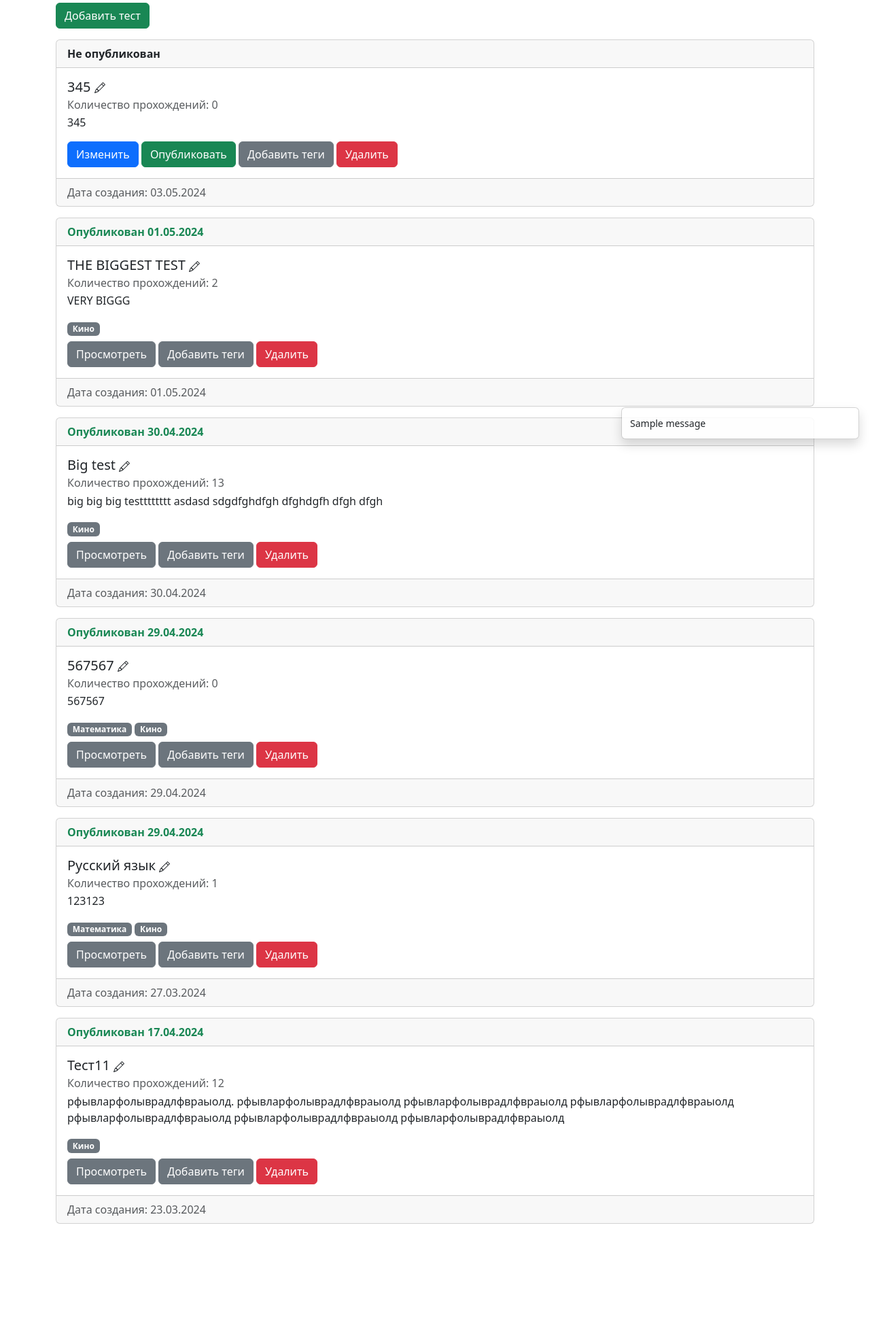
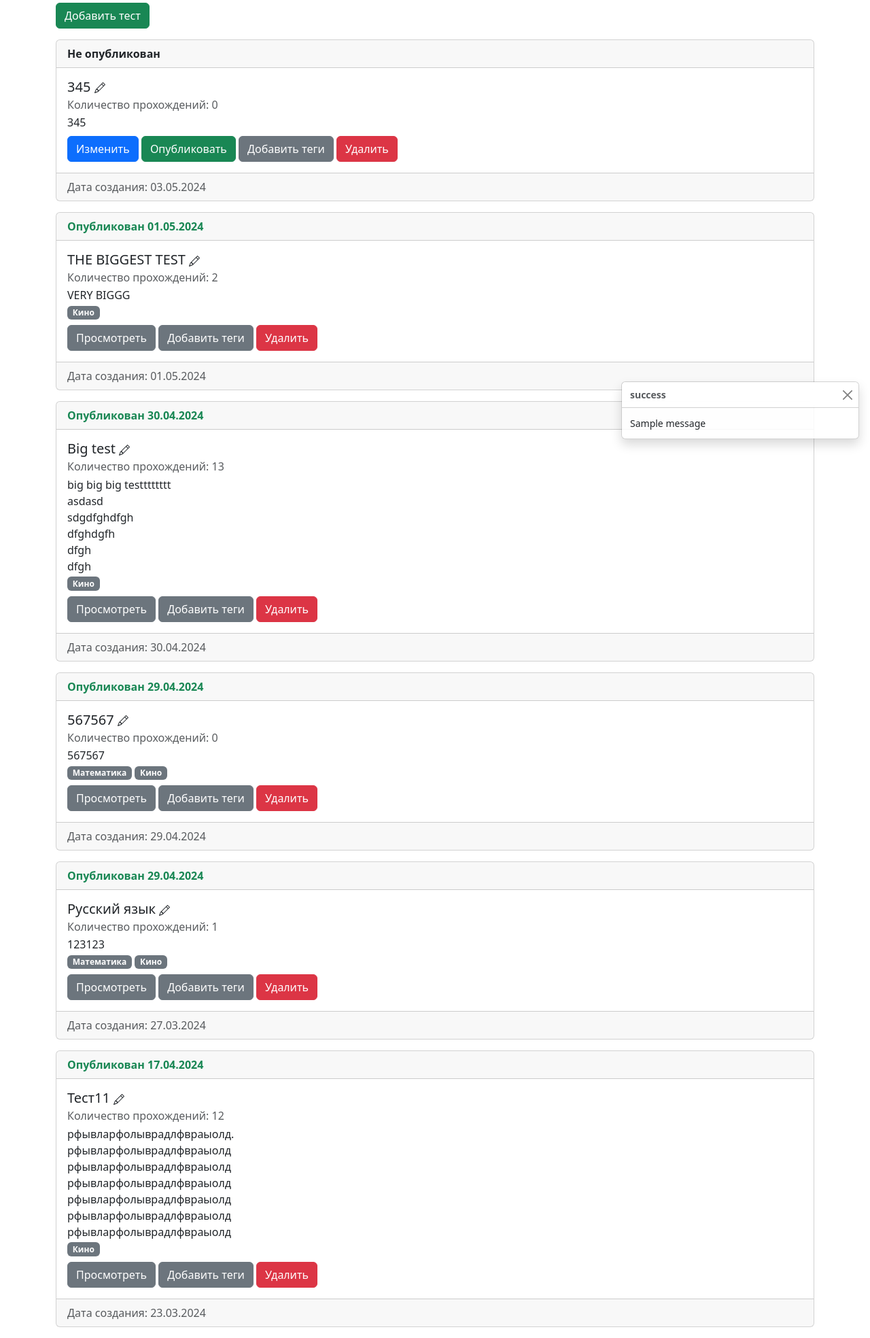
Before and after one commit to WebWat/QuizApp, a Django app: page /profile in a window 1280 px wide. Shown: the part 138-2106 px from the top of the page at 68% size. Before the commit the page ends 1938 px from the top, so only its background shows below. Run offline with Django 5.2, Linux system fonts and the light colour scheme; a user stored in the database is signed in; data comes from the database, SQL or seed files in the repository; one stand-in notice (Sample message) is shown; some libraries are stand-ins or nearby versions.

Commit message:
Правки

```diff
--- a/static/Web/css/default.css
+++ b/static/Web/css/default.css
@@ -17,3 +17,15 @@
 #wrong-perc {
     color:#dc3545;
 }
+
+.description {
+    white-space: pre-wrap;
+    word-wrap: break-word;
+}
+
+.form-description {
+    white-space: pre-wrap;
+    word-wrap: break-word;
+    display: block;
+    width: 100%;
+}
--- a/templates/Tests/profile.html
+++ b/templates/Tests/profile.html
@@ -26,7 +26,7 @@
               </a>
               <h6 class="card-subtitle text-body-secondary mb-1 mt-1">Количество прохождений: {{ test.pass_rate }}</h6>
 
-              <p class="description_of_the_test">{{ test.description }}</p>
+              <p class="description mb-0">{{ test.description }}</p>
               {% if test.tags.count > 0 %}
               <p class="mb-0">
                 {% for tag in test.tags.all %}
--- a/templates/Web/about.html
+++ b/templates/Web/about.html
@@ -6,7 +6,7 @@
 <div class="card">
     <div class="card-body">
         <h4 class="card-title">{{ test.title }}</h4>
-        <h6 class="description_of_the_test">{{ test.description }}</h6>
+        <h6 class="form-description">{{ test.description }}</h6>
         <p class="mb-0">Количество вопросов: {{ questions_count }}</p>
         <p class="card-text mb-0"><small class="text-body-secondary">Автор: <a href="/user_tests/{{ author }}/" target="_blank">{{ author }}</a></small></p>
         <p>
--- a/templates/Web/base.html
+++ b/templates/Web/base.html
@@ -37,45 +37,22 @@
         {% block content %} {% endblock content %}
     </div>
     {% if messages %}
-    <!--p-3-->
-    <div class="toast-container position-fixed bottom-0 end-0 p-3 tag_style">
+    <div class="toast-container position-fixed bottom-0 end-0 p-3">
         {% for message in messages %}
         <div class="toast show" role="alert" aria-live="assertive" aria-atomic="true">
-            {%if message.level == DEFAULT_MESSAGE_LEVELS.PRIMARY %}
-            <div class="alert alert-primary">
+            <div class="toast-header">
+                {% if message.level == DEFAULT_MESSAGE_LEVELS.INFO %}
+                <strong class="me-auto text-primary">{{ message.tags }}</strong>
+                {% elif message.level == DEFAULT_MESSAGE_LEVELS.WARNING %}
+                <strong class="me-auto text-warning">{{ message.tags }}</strong>
+                {% else %}
                 <strong class="me-auto">{{ message.tags }}</strong>
-                <button type="button" class="btn-close" data-bs-dismiss="toast" aria-label="Close"></button>
-              </div>
-            {% endif %}
-            {%if message.level == DEFAULT_MESSAGE_LEVELS.SUCCES %}
-            <div class="alert alert-succes">
-                <strong class="me-auto">{{ message.tags }}</strong>
-                <button type="button" class="btn-close" data-bs-dismiss="toast" aria-label="Close"></button>
-              </div>
-            {% endif %}
-            {%if message.level == DEFAULT_MESSAGE_LEVELS.DANGER %}
-            <div class="alert alert-danger">
-                <strong class="me-auto">{{ message.tags }}</strong>
-                <button type="button" class="btn-close" data-bs-dismiss="toast" aria-label="Close"></button>
-              </div>
-            {% endif %}
-            {%if message.level == DEFAULT_MESSAGE_LEVELS.WARNING %}
-            <div class="alert alert-warning">
-                <strong class="me-auto">{{ message.tags }}</strong>
+                {% endif %}
                 <button type="button" class="btn-close" data-bs-dismiss="toast" aria-label="Close"></button>
             </div>
-            {% endif %}
-            {%if message.level == DEFAULT_MESSAGE_LEVELS.INFO %}
-            <div class="alert alert-info">
-                <strong class="me-auto">{{ message.tags }}</strong>
-                <button type="button" class="btn-close" data-bs-dismiss="toast" aria-label="Close"></button>
-            </div>
-            {% endif %}
             <div class="toast-body">
                 {{ message }}
             </div>
-
-
         </div>
         {% endfor %}
     </div>
```
Also changed, not shown: Tests/forms.py (+2 -2 lines), Web/static/Web/css/default.css (deleted, +0 -14 lines), Web/static/Web/css/js/default.js (deleted, +0 -7 lines), templates/Tests/user_tests.html (+1 -1 lines).
